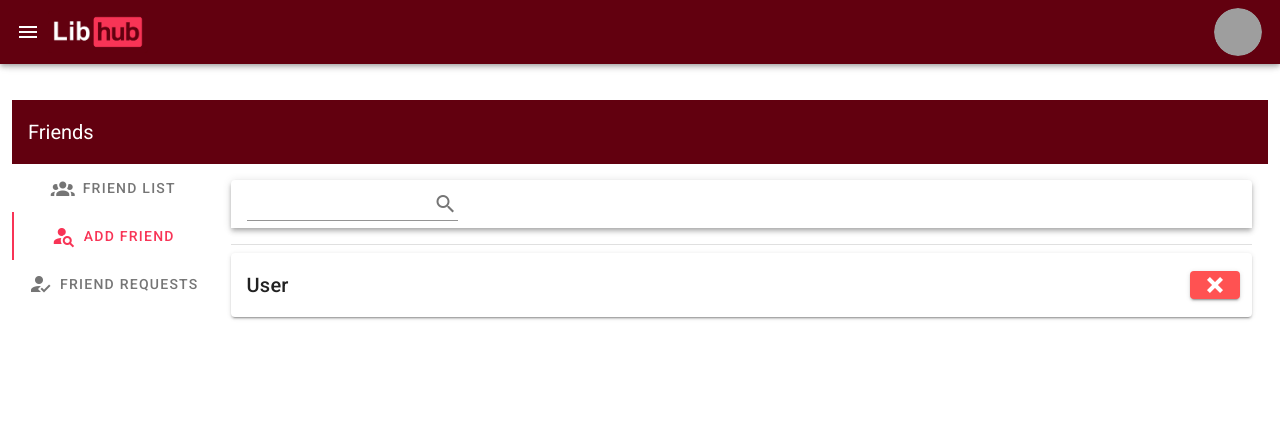
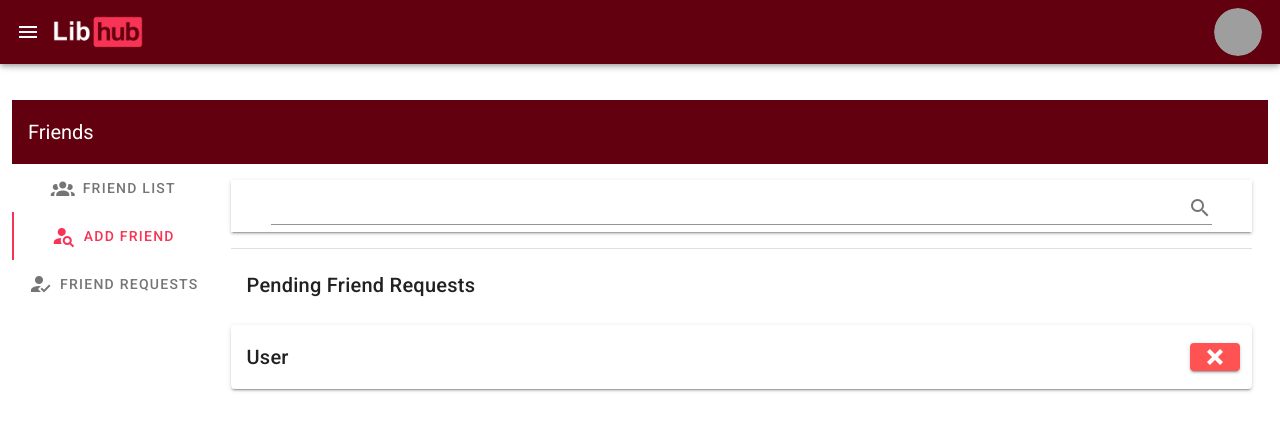
Before and after one commit to euberdeveloper/libhub-webapp, a Vue app: page /friends in a window 1280 px wide. Both pictures are taken after a click on the tab "ADD FRIEND". Shown: the top 430 px of the page. Built offline with nearby package versions, Linux system fonts and the light colour scheme; grey boxes are pictures that could not be loaded; what vue-tree-list would draw is missing.

Commit message:
search fix

```diff
--- a/src/components/FreindsTabs.vue
+++ b/src/components/FreindsTabs.vue
@@ -60,15 +60,20 @@
           </v-card>
         </v-tab-item>
         <v-tab-item>
-          <v-card class="pa-4" flat>
-            <v-toolbar dense floating class="mb-4">
+          <v-card class="pa-4 " flat>
+            <v-card dense floating tile class="mb-4 d-flex">
               <v-text-field
+                class="py-2 px-10"
                 hide-details
                 append-icon="mdi-magnify"
                 single-line
               ></v-text-field>
-            </v-toolbar>
-            <v-divider class="mb-2"></v-divider>
+            </v-card>
+            <v-divider class="mb-1"></v-divider>
+
+            <v-card flat class="mb-2">
+                <v-card-title> Pending Friend Requests </v-card-title>
+            </v-card>
 
             <v-card>
               <v-row class="align-center">
```
